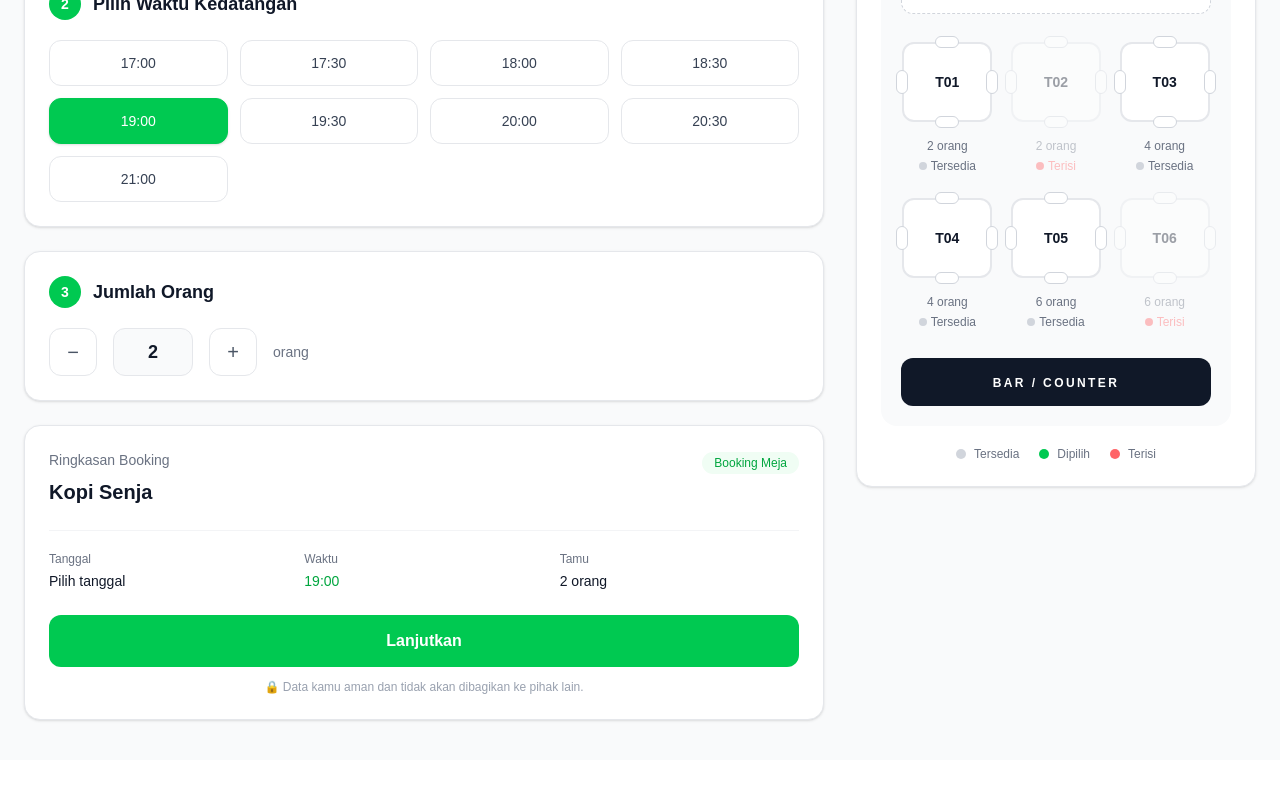
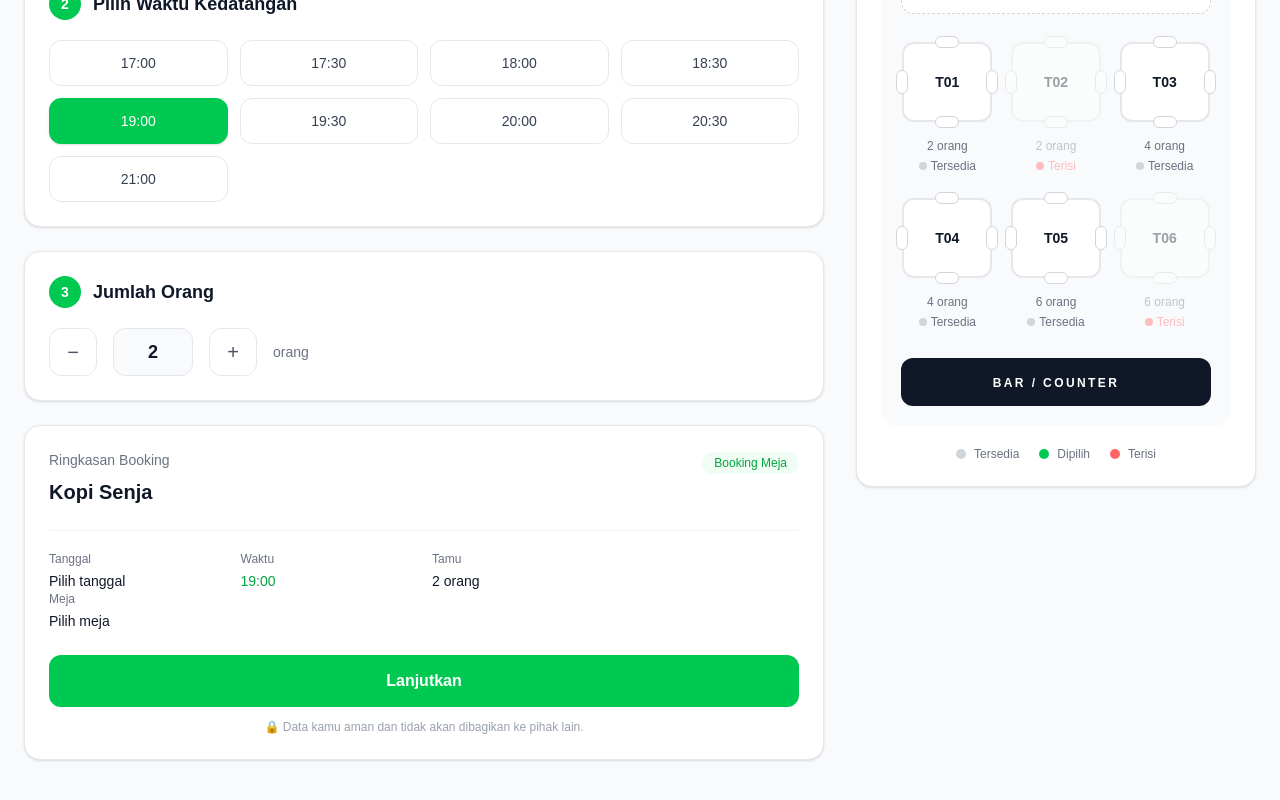
Before and after one commit to Fla5k/tablego, a Next.js app: page /restaurants/1/booking in a window 1280 px wide. Shown: the part 466-1266 px from the top of the page. Before the commit the page ends 1226 px from the top, so only its background shows below. Built offline with nearby package versions, Linux system fonts and the light colour scheme.

Commit message:
feat: connect selected table to booking summary

```diff
--- a/app/restaurants/[slug]/booking/page.tsx
+++ b/app/restaurants/[slug]/booking/page.tsx
@@ -6,6 +6,7 @@
 export default function BookingPage() {
   const [guestCount, setGuestCount] = useState(2);
   const [selectedTime, setSelectedTime] = useState("19:00");
+  const [selectedTable, setSelectedTable] = useState<string | null>(null);
 
   const timeSlots = [
     "17:00",
@@ -150,9 +151,7 @@
                   +
                 </button>
 
-                <span className="text-sm text-gray-500">
-                  orang
-                </span>
+                <span className="text-sm text-gray-500">orang</span>
               </div>
             </div>
 
@@ -160,9 +159,7 @@
             <div className="rounded-2xl border border-gray-200 bg-white p-6 shadow-sm">
               <div className="flex items-start justify-between gap-6">
                 <div>
-                  <p className="text-sm text-gray-500">
-                    Ringkasan Booking
-                  </p>
+                  <p className="text-sm text-gray-500">Ringkasan Booking</p>
 
                   <h2 className="mt-2 text-xl font-bold text-gray-900">
                     Kopi Senja
@@ -176,11 +173,9 @@
                 </div>
               </div>
 
-              <div className="mt-6 grid gap-4 border-t border-gray-100 pt-5 sm:grid-cols-3">
+              <div className="mt-6 grid gap-4 border-t border-gray-100 pt-5 sm:grid-cols-4">
                 <div>
-                  <p className="text-xs text-gray-500">
-                    Tanggal
-                  </p>
+                  <p className="text-xs text-gray-500">Tanggal</p>
 
                   <p className="mt-1 text-sm font-medium text-gray-900">
                     Pilih tanggal
@@ -188,9 +183,7 @@
                 </div>
 
                 <div>
-                  <p className="text-xs text-gray-500">
-                    Waktu
-                  </p>
+                  <p className="text-xs text-gray-500">Waktu</p>
 
                   <p className="mt-1 text-sm font-medium text-green-600">
                     {selectedTime}
@@ -198,14 +191,20 @@
                 </div>
 
                 <div>
-                  <p className="text-xs text-gray-500">
-                    Tamu
-                  </p>
+                  <p className="text-xs text-gray-500">Tamu</p>
 
                   <p className="mt-1 text-sm font-medium text-gray-900">
                     {guestCount} orang
                   </p>
                 </div>
+              </div>
+
+              <div>
+                <p className="text-xs text-gray-500">Meja</p>
+
+                <p className="mt-1 text-sm font-medium text-gray-900">
+                  {selectedTable ?? "Pilih meja"}
+                </p>
               </div>
 
               <button
@@ -225,7 +224,11 @@
               RIGHT COLUMN
           ========================== */}
           <aside className="lg:sticky lg:top-6">
-            <TableSelector guestCount={guestCount} />
+            <TableSelector
+              guestCount={guestCount}
+              selectedTable={selectedTable}
+              onSelectTable={setSelectedTable}
+            />
           </aside>
         </div>
       </div>
--- a/components/booking/TableSelector.tsx
+++ b/components/booking/TableSelector.tsx
@@ -1,6 +1,4 @@
 "use client";
-
-import { useState } from "react";
 
 interface Table {
   id: string;
@@ -43,13 +41,15 @@
 
 interface TableSelectorProps {
   guestCount: number;
+  selectedTable: string | null;
+  onSelectTable: (tableId: string) => void;
 }
 
 export default function TableSelector({
   guestCount,
+  selectedTable,
+  onSelectTable,
 }: TableSelectorProps) {
-  const [selectedTable, setSelectedTable] = useState<string | null>(null);
-
   const suitableTables = tables.filter(
     (table) => table.capacity >= guestCount
   );
@@ -73,7 +73,6 @@
 
       {/* Floor Plan */}
       <div className="mt-6 rounded-2xl bg-gray-50 p-5">
-
         {/* Window */}
         <div className="mb-7 rounded-xl border border-dashed border-gray-300 bg-white py-3 text-center">
           <span className="text-xs font-semibold uppercase tracking-[0.2em] text-gray-400">
@@ -81,7 +80,7 @@
           </span>
         </div>
 
-        {/* Tables Grid */}
+        {/* Tables */}
         <div className="grid grid-cols-3 gap-x-4 gap-y-6">
           {suitableTables.map((table) => {
             const isSelected = selectedTable === table.id;
@@ -92,7 +91,7 @@
                 key={table.id}
                 type="button"
                 disabled={isOccupied}
-                onClick={() => setSelectedTable(table.id)}
+                onClick={() => onSelectTable(table.id)}
                 className={`group flex flex-col items-center text-center transition ${
                   isOccupied
                     ? "cursor-not-allowed opacity-40"
@@ -109,7 +108,7 @@
                         : "border-gray-200 group-hover:border-green-400 group-hover:shadow-sm"
                   }`}
                 >
-                  {/* Chair top */}
+                  {/* Chair Top */}
                   <span
                     className={`absolute -top-2 h-3 w-6 rounded-md border bg-white ${
                       isSelected
@@ -118,7 +117,7 @@
                     }`}
                   />
 
-                  {/* Chair bottom */}
+                  {/* Chair Bottom */}
                   <span
                     className={`absolute -bottom-2 h-3 w-6 rounded-md border bg-white ${
                       isSelected
@@ -127,7 +126,7 @@
                     }`}
                   />
 
-                  {/* Chair left */}
+                  {/* Chair Left */}
                   <span
                     className={`absolute -left-2 h-6 w-3 rounded-md border bg-white ${
                       isSelected
@@ -136,7 +135,7 @@
                     }`}
                   />
 
-                  {/* Chair right */}
+                  {/* Chair Right */}
                   <span
                     className={`absolute -right-2 h-6 w-3 rounded-md border bg-white ${
                       isSelected
@@ -218,7 +217,7 @@
         </div>
       </div>
 
-      {/* Selected */}
+      {/* Selected Table */}
       {selectedTable && (
         <div className="mt-5 flex items-center justify-between rounded-xl bg-green-50 px-4 py-3">
           <div>
```
